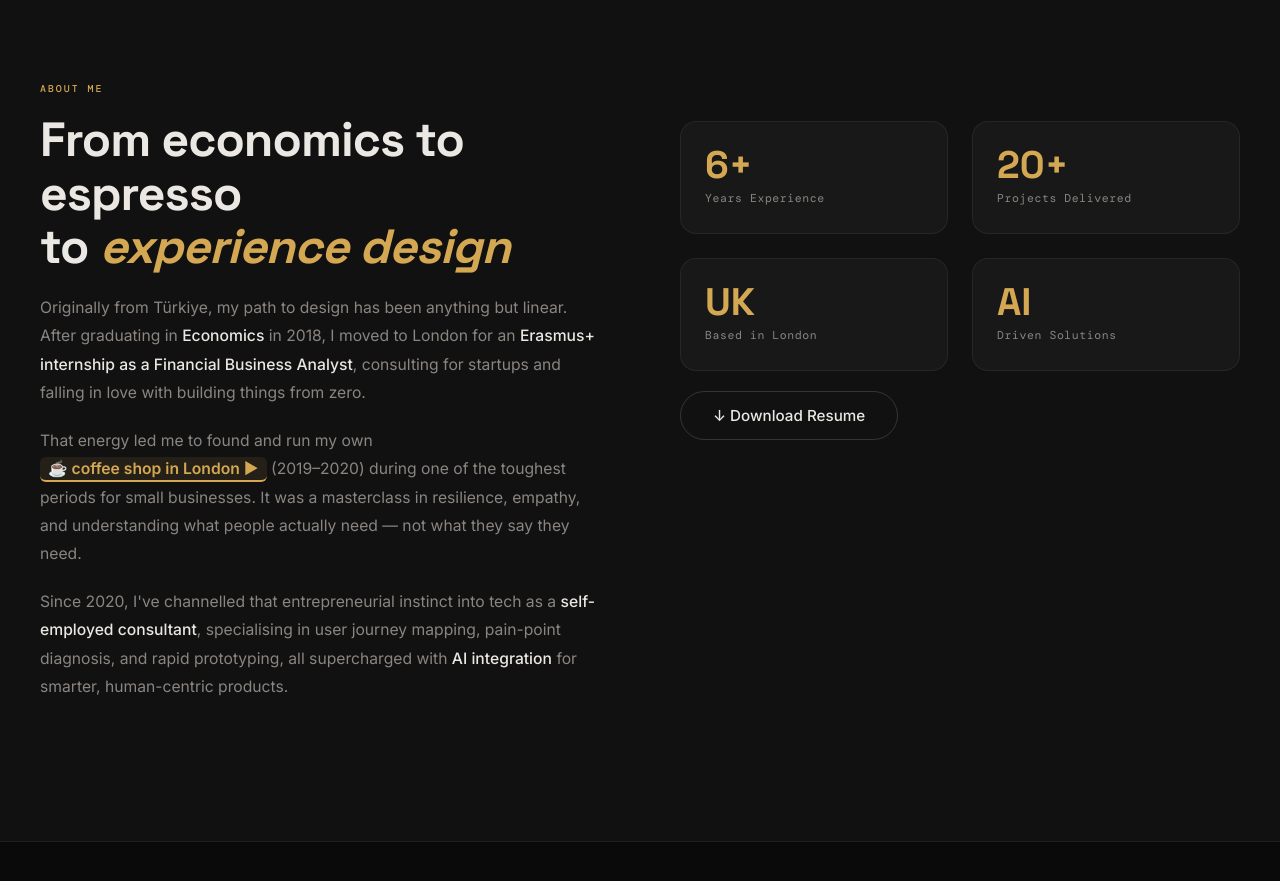
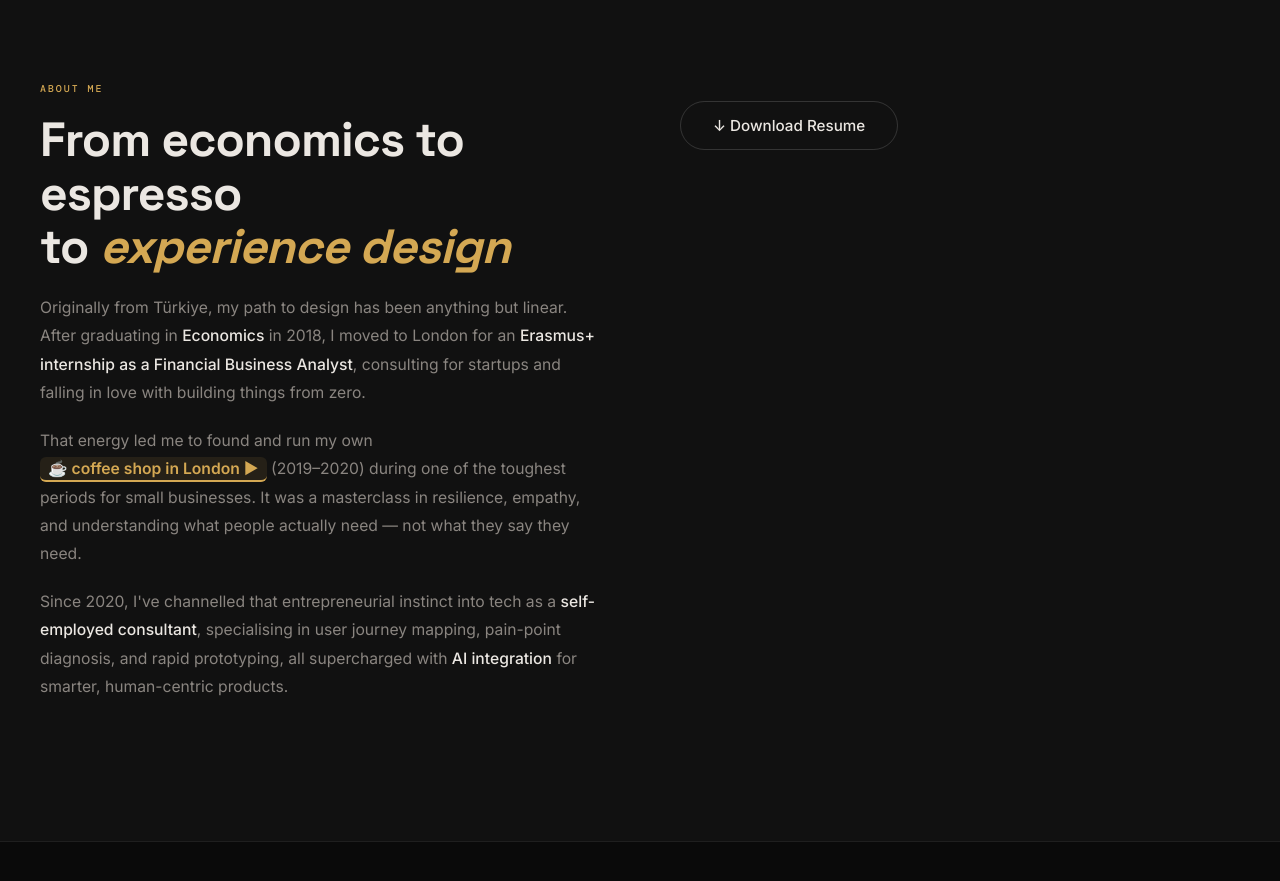
Before and after one commit to yalcinozayranci/yalcino.com, a plain HTML site: page index.html in a window 1280 px wide. Shown: the part 840-1721 px from the top of the page. Drawn offline with nearby package versions, Linux system fonts and the light colour scheme.

Commit message:
Remove about stats grid (years, projects, UK, AI cards)
Keep Download Resume button.

Co-Authored-By: Claude Opus 4.6 <noreply@anthropic.com>

```diff
--- a/index.html
+++ b/index.html
@@ -983,24 +983,7 @@ footer {
         </div>
       </div>
       <div>
-        <div class="about-stats reveal">
-          <div class="stat-card">
-            <div class="stat-number">6+</div>
-            <div class="stat-label">Years Experience</div>
-          </div>
-          <div class="stat-card">
-            <div class="stat-number">20+</div>
-            <div class="stat-label">Projects Delivered</div>
-          </div>
-          <div class="stat-card">
-            <div class="stat-number">UK</div>
-            <div class="stat-label">Based in London</div>
-          </div>
-          <div class="stat-card">
-            <div class="stat-number">AI</div>
-            <div class="stat-label">Driven Solutions</div>
-          </div>
-        </div>
+
         <div style="margin-top:32px" class="reveal">
           <a href="Yalcin.pdf" class="btn-outline" target="_blank">↓ Download Resume</a>
         </div>
```
